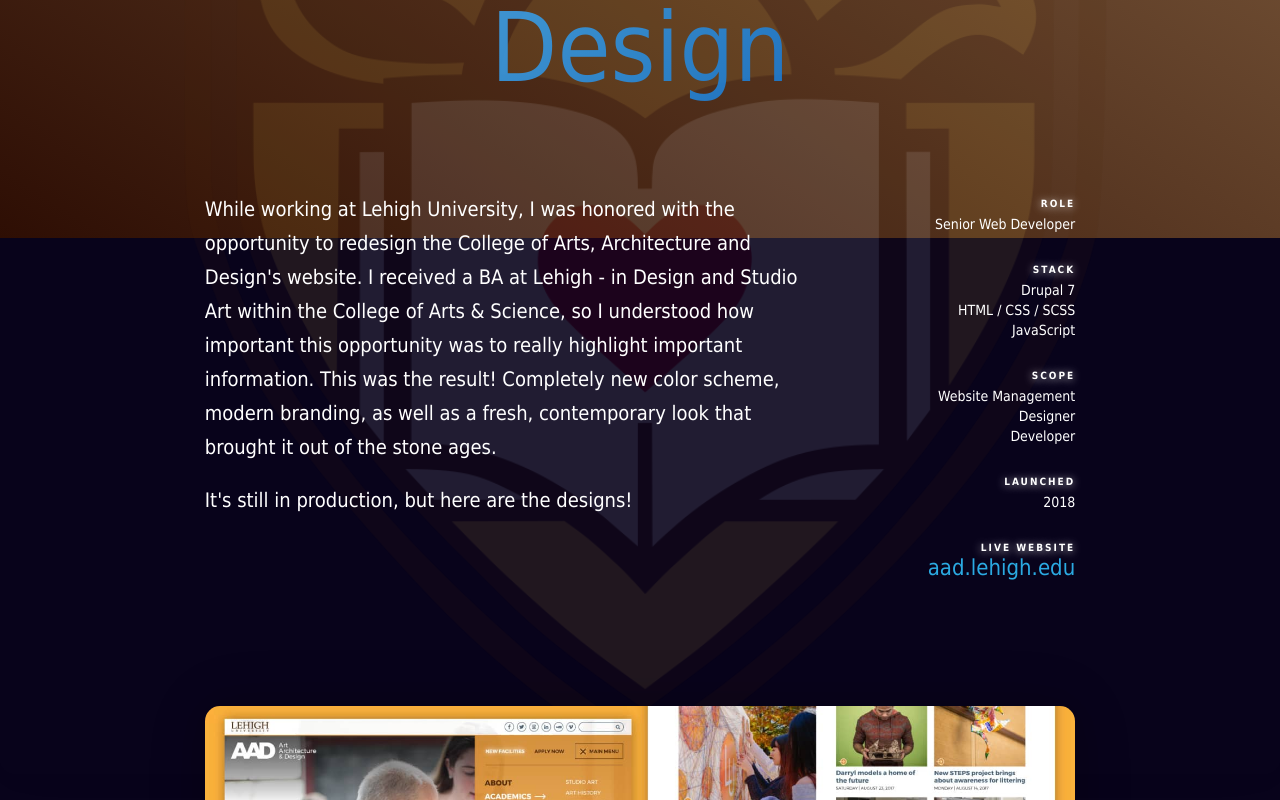
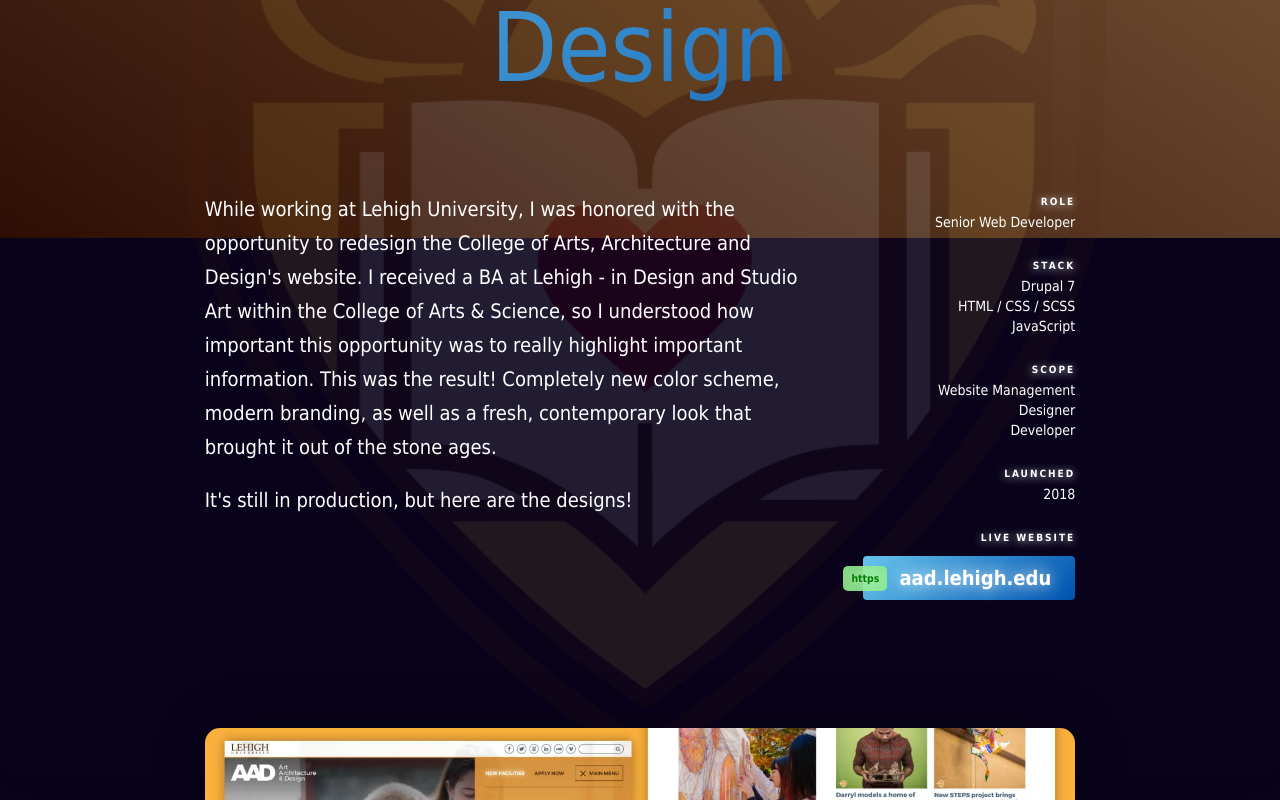
Before and after one commit to sathyaram/sathyaram, a Next.js app: page /lehigh in a window 1280 px wide. Shown: the part 570-1370 px from the top of the page. Built offline with nearby package versions, Linux system fonts and the light colour scheme; a web font is replaced by a local one.

Commit message:
text clean up, website link update

```diff
--- a/components/menu.js
+++ b/components/menu.js
@@ -186,12 +186,12 @@
             </li>
             <li>
               <a rel="noopener noreferrer" href="/fudtruk">
-                Fudtruk Branding + Designs
+                Fudtruk Branding
               </a>
             </li>
             <li>
               <a rel="noopener noreferrer" href="/portal">
-                Lehigh University&apos;s Campus Portal Designs
+                Lehigh University&apos;s Campus Portal
               </a>
             </li>
             <li>
@@ -201,7 +201,7 @@
             </li>
             <li>
               <a rel="noopener noreferrer" href="/engineering">
-                Lehigh University&apos;s College of Engineering Web Designs
+                Lehigh University&apos;s College of Engineering
               </a>
             </li>
             <li>
--- a/data.js
+++ b/data.js
@@ -205,14 +205,14 @@
     type: "design",
     id: "portal",
     alt: "sathya ram's lehigh portal redesign graphic",
-    title: "Lehigh University's Campus Portal Designs",
+    title: "Lehigh University's Campus Portal",
     image: "/designs/assets/sathya-lehigh-portal-redesign.jpg",
   },
   {
     type: "design",
     id: "fudtruk",
     alt: "the fudtruk with sathya's vinyl graphic wrap",
-    title: "Fudtruk Branding + Designs",
+    title: "Fudtruk Branding",
     image: "/designs/assets/fudtruk.webp",
   },
   {
@@ -233,7 +233,7 @@
     type: "design",
     id: "engineering",
     alt: "sathya ram's lehigh college of engineering web designs",
-    title: " Lehigh University's College of Engineering Web Designs",
+    title: " Lehigh University's College of Engineering",
     image: "/designs/assets/lehighengineering.jpg",
   },
   {
--- a/styles/_menu.scss
+++ b/styles/_menu.scss
@@ -161,7 +161,7 @@
     }
   }
   .design-menu {
-    max-width: 820px;
+    max-width: 1050px;
     width: 100%;
     margin: 0 0 0 auto;
     a {
--- a/styles/_websites.scss
+++ b/styles/_websites.scss
@@ -12,7 +12,6 @@
   -webkit-transform: translate3d(0, 0, 0);
 
   &:hover {
-    transform: translateY(-10px);
     .project-title {
       text-shadow:
         0 0 25px rgba(0, 0, 0, 0.35),
@@ -21,6 +20,7 @@
         0 1px 7px #fffc;
     }
     .project-background {
+      transform: translateX(-50%) translateY(-50%) scale(1.1);
       &::before {
         transform: translateX(-50%) translateY(-200%);
       }
@@ -37,6 +37,7 @@
   height: calc(100% - 2rem);
   height: 70%;
   top: 50%;
+  transition: all 300ms ease;
   left: 50%;
   transform: translateX(-50%) translateY(-50%);
   z-index: -1;
@@ -220,39 +221,39 @@
   }
 }
 
-.project-link {
-  display: inline-block;
+a.website-link {
   position: relative;
-  padding: 0.75rem 1.5rem 0.75rem 4.1rem;
-  background-color: rgba($blue, 0.75);
+  font-size: 20px;
+  font-weight: bold;
+  margin-top: 0.5rem;
+  padding: 0.75rem 1.5rem 0.75rem 2.25rem;
+  background-color: rgba($baby, 1);
   border-radius: 4px;
+  text-shadow: 0 0 15px white;
   color: white;
-  text-shadow: 0 0 15px white;
-  box-shadow:
-    3px 3px 0 0 white,
-    7px 7px 0 0 rgb(96, 197, 255);
-  transition: box-shadow 300ms ease;
+  display: block;
+  background: $gradient;
+  transition: all 300ms ease;
   z-index: 3;
 
   &::after {
     content: "https";
     color: green;
-    opacity: 0.8;
-    background-color: lightgreen;
+    opacity: 1;
+    background-color: rgba(144, 238, 144, 0.9);
     position: absolute;
-    padding: 0.25rem 0.5rem;
+    padding: 0.15rem 0.5rem;
     font-size: 0.65rem;
     border-radius: 5px;
-    left: 10px;
-    top: 12px;
+    left: -20px;
+    top: 10px;
     display: block;
     z-index: 3;
   }
 
   &:hover {
-    background-color: rgba(rgb(89, 158, 223), 1);
-    box-shadow: 0 0 0 0 white;
-    border-radius: 7px;
+    background: white;
+    color: $blue;
   }
 }
 
@@ -303,24 +304,13 @@
     display: none;
   }
 
-  a.website-link {
-    font-size: 22px;
-    font-weight: 400;
-    display: block;
-    transition: color 300ms ease;
-
-    &:hover {
-      color: $waterfall;
-    }
-  }
-
   .website-info {
     text-align: right;
     font-size: 14px;
     line-height: 20px;
     font-weight: 100;
 
-    @media screen and (max-width: $ipad) {
+    @media screen and (max-width: $screen) {
       text-align: left;
     }
 
@@ -345,6 +335,7 @@
     font-weight: bold;
     text-transform: uppercase;
     font-size: 10px;
+    display: block;
     text-shadow: 0 1px 8px #fffc;
   }
 
@@ -519,8 +510,6 @@
     color: rgb(167, 125, 164);
   }
 
-  .project-link {
-  }
   .project-background::after {
     background-image: linear-gradient(to left bottom, #1d9bf0, #00274b);
   }
```
Also changed, not shown: styles/_base.scss (+4 -4 lines), 1 other file (tests, documents, lock files or other folders).
